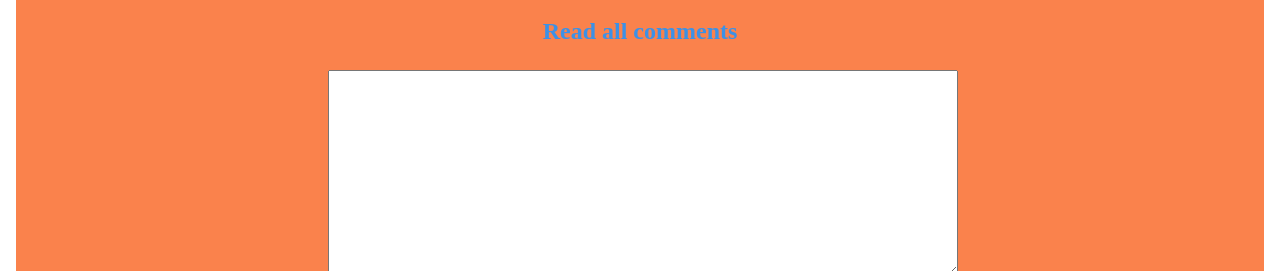
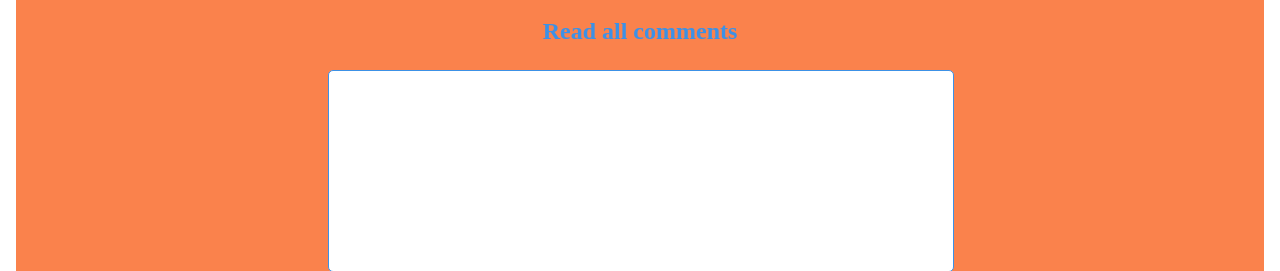
Before and after one commit to asaf-halevi/security-xss, an Angular app: page / in a window 1280 px wide. Shown: the part 681-952 px from the top of the page. Built offline with nearby package versions, Linux system fonts and the light colour scheme.

Commit message:
add comment via url

```diff
--- a/src/app/app.component.html
+++ b/src/app/app.component.html
@@ -31,7 +31,7 @@
       <input type="text" formControlName="comment" id="comment" ref-comment/>
       <mat-card id="addComment" class="addComment" (click)="addComment(comment)">Add Comment</mat-card>
       <h2>Read all comments</h2>
-      <textarea id="comments" readonly>{{commentsValue}}</textarea>
+      <div id="comments" readonly>{{commentsValue}}</div>
   </div>
 </body>
 </html>
--- a/src/app/app.component.scss
+++ b/src/app/app.component.scss
@@ -76,4 +76,8 @@ h2 {
   height: 200px;
   scroll-behavior: auto;
   margin-top: 5px;
+  border: 1px solid;
+  border-radius: 5px;
+  color: #3c91e6;
+  background-color: white;
 }
--- a/src/app/app.component.ts
+++ b/src/app/app.component.ts
@@ -27,6 +27,9 @@ export class AppComponent implements OnInit{
     this.router.queryParams
       .subscribe(params => {
         this.selectedImage = params?.image ?? ('../assets/images/unknown.png');
+        if (params.comment) {
+          this.addCommentValue(params.comment);
+        }
       });
   }
 
@@ -35,7 +38,11 @@ export class AppComponent implements OnInit{
   }
 
   addComment(commentElement: HTMLInputElement) {
-    this.commentsValue += commentElement.value + '\n';
+    this.addCommentValue(commentElement.value);
     commentElement.value = '';
   }
+
+  addCommentValue(comment: string) {
+    this.commentsValue +=  comment + '\n';
+  }
 }
```
